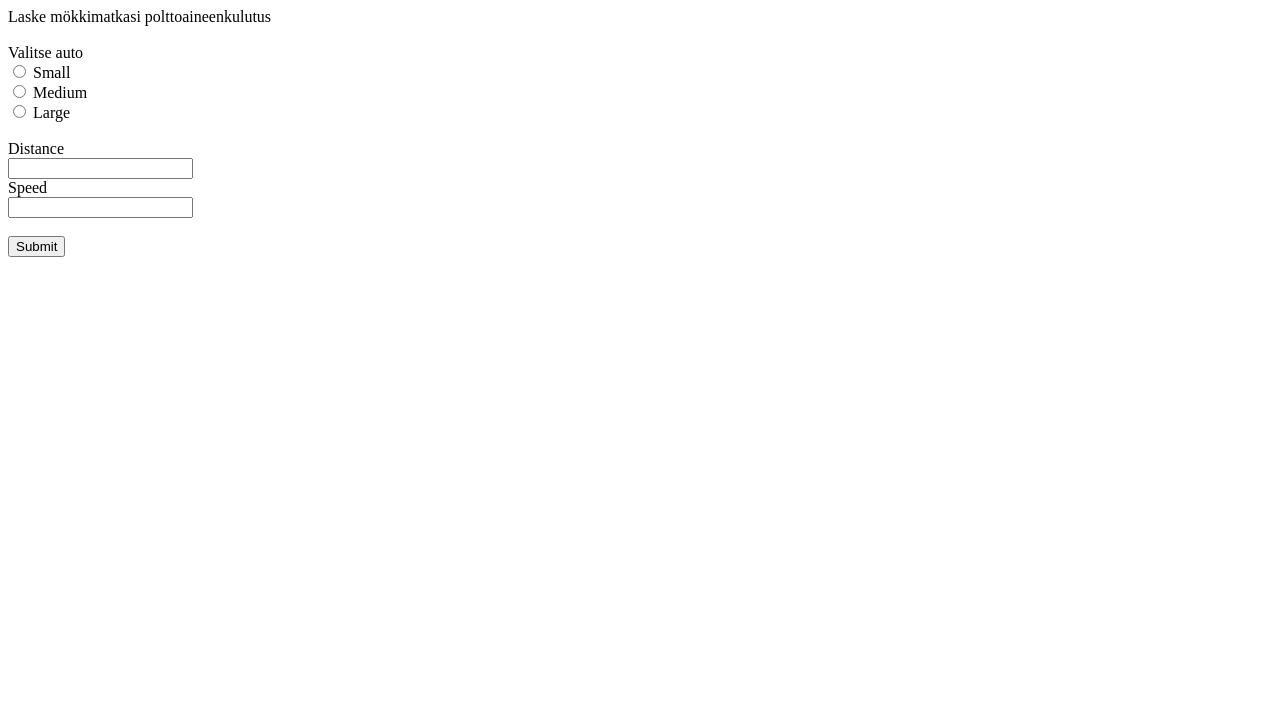
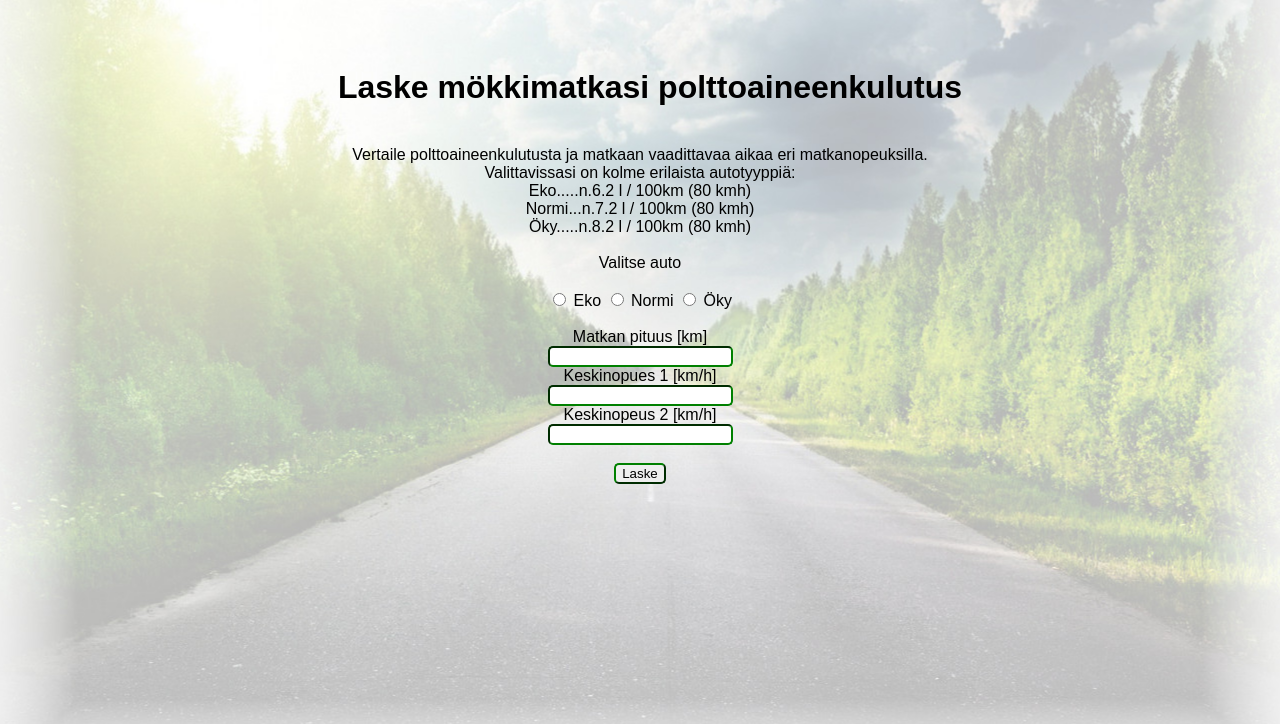
Before and after one commit to ssillanp/Autoilumittari, a Flask app: page / in a window 1280 px wide. Shown: the top 724 px of the page. Run offline with Flask 2, Linux system fonts and the light colour scheme.

Commit message:
Added bgrnd image, css, results page etc.

```diff
--- a/main.py
+++ b/main.py
@@ -14,15 +14,15 @@ def index():
 
 @app.route("/results")
 def results():
-    trp = trip(request.args.get('dist'), request.args.get('speed'), car(request.args.get('car')))
-    h, m, s = trp.trip_duration()
-    return f"Matka kestää {h}h {m}min {s}s ja polttoainetta kuluu {trp.trip_consumption()} litraa."
+    trp1 = trip(request.args.get('dist'), request.args.get('speed1'), car(request.args.get('car')))
+    trp2 = trip(request.args.get('dist'), request.args.get('speed2'), car(request.args.get('car')))
+    return render_template('results.html', data=[trp1, trp2])
 
 
 
 
 def main():
-    app.run()
+    app.run(debug=True)
 
 
 # Press the green button in the gutter to run the script.
--- /dev/null
+++ b/static/style.css
@@ -0,0 +1,28 @@
+body {
+  text-align: center;
+  background-color: #e0e3dc;
+  background-image: url("/static/road.jpg");
+  background-repeat:no-repeat;
+  background-position: center center;
+  padding-top: 40px;
+  font-family: sans-serif;
+}
+
+h1 {
+  color: black;
+  margin-left: 20px;
+  text-align: center;
+
+}
+
+input {
+   color: black;
+   border-radius: 5px;
+   border-color: green;
+
+}
+
+label {
+   color: black;
+
+}
--- a/templates/index.html
+++ b/templates/index.html
@@ -2,25 +2,34 @@
 <html lang="en">
 <head>
     <meta charset="UTF-8">
-    <title>Solidabis Koodihaaste kulutuslaskuri</title>
+    <title>Kulutuslaskuri</title>
+    <link rel="stylesheet" href="/static/style.css">
 </head>
 <body>
-<h>Laske mökkimatkasi polttoaineenkulutus</h><br>
+<h1>Laske mökkimatkasi polttoaineenkulutus</h1><br>
+Vertaile polttoaineenkulutusta ja matkaan vaadittavaa aikaa eri matkanopeuksilla.<br>
+Valittavissasi on kolme erilaista autotyyppiä:<br>
+Eko.....n.6.2 l / 100km (80 kmh)<br>
+Normi...n.7.2 l / 100km (80 kmh)<br>
+Öky.....n.8.2 l / 100km (80 kmh)<br>
 <br>
 Valitse auto
 <form action="/results">
+    <br>
     <input type="radio" id="carA" name="car" value="A">
-    <label for="carA">Small</label><br>
+    <label for="carA">Eko</label>
     <input type="radio" id="carB" name="car" value="B">
-    <label for="carB">Medium</label><br>
+    <label for="carB">Normi</label>
     <input type="radio" id="carC" name="car" value="C">
-    <label for="carC">Large</label><br>
+    <label for="carC">Öky</label><br>
     <br>
-    <label for="dist">Distance</label><br>
+    <label for="dist">Matkan pituus [km]</label><br>
     <input type="text" id="dist" name="dist"><br>
-    <label for="speed">Speed</label><br>
-    <input type="text" id="speed" name="speed"><br><br>
-    <input type="submit" value="Submit">
+    <label for="speed1">Keskinopues 1 [km/h]</label><br>
+    <input type="text" id="speed1" name="speed1"><br>
+    <label for="speed2">Keskinopeus 2 [km/h]</label><br>
+    <input type="text" id="speed2" name="speed2"><br><br>
+    <input type="submit" value="Laske">
 
 </form>
 </body>
--- a/tripdata.py
+++ b/tripdata.py
@@ -22,10 +22,12 @@ class trip:
         self.speed = int(speed)
         self.car = car
 
+    @property
     def trip_consumption(self):
         speed_consumption = self.car.comsumption * 1.009 ** self.speed
         return round(speed_consumption * self.dist / 100, 2)
 
+    @property
     def trip_duration(self):
         trip_time = self.dist / self.speed
         return int(trip_time), int(trip_time%1*60), round(trip_time%1*60%1*60, 0)
```
Also changed, not shown: templates/results.html (added, +16 -0 lines), static/road.jpg (added).
